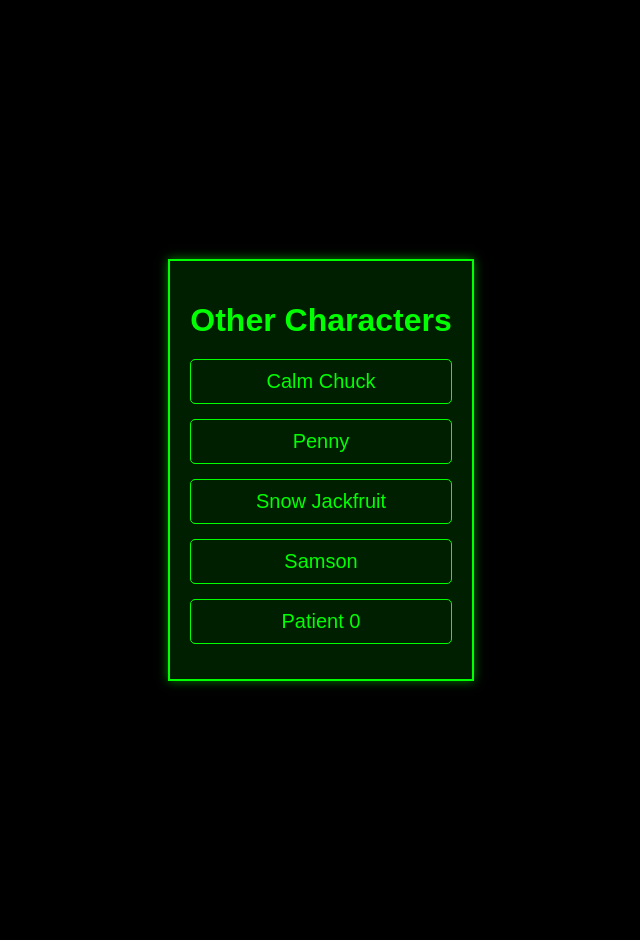
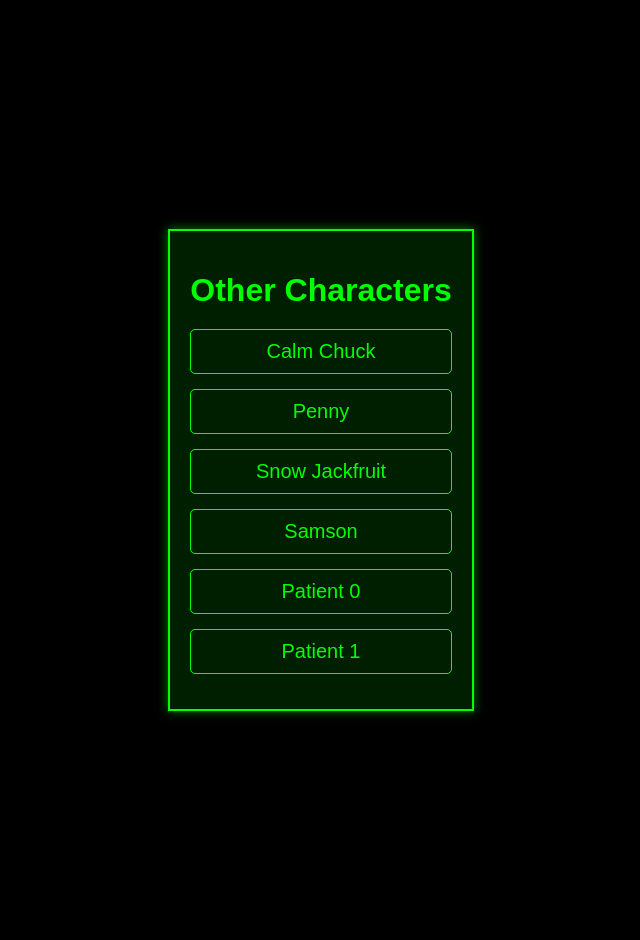
Before and after one commit to CarterTheVyonder2/Pvz-wiki, a Jekyll site: the page othercharacters.html, which Jekyll copies as it is, in a window 1280 px wide. Shown: the whole page, without its empty margins (319-959 px from the left). Built offline with Jekyll 4.4.1, drawn with Linux system fonts in a browser that asks for light colours.

Commit message:
Update othercharacters.html

```diff
--- a/othercharacters.html
+++ b/othercharacters.html
@@ -53,8 +53,9 @@
         <a href="chuck.html">Calm Chuck</a>
         <a href="penny.html">Penny</a>
         <a href="snow.html">Snow Jackfruit</a>
-        <a href="samson.html">Samson</a> <!-- New button for Samson -->
-        <a href="patrice.html">Patient 0</a> <!-- New button for Patient 0 -->
+        <a href="samson.html">Samson</a> <!-- Button for Samson -->
+        <a href="patrice.html">Patient 0</a> <!-- Button for Patient 0 -->
+        <a href="douglas.html">Patient 1</a> <!-- New button for Patient 1 -->
     </div>
 
 </body>
```
